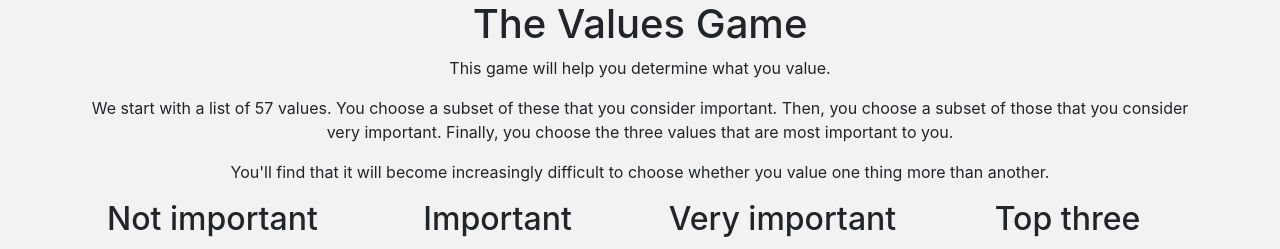
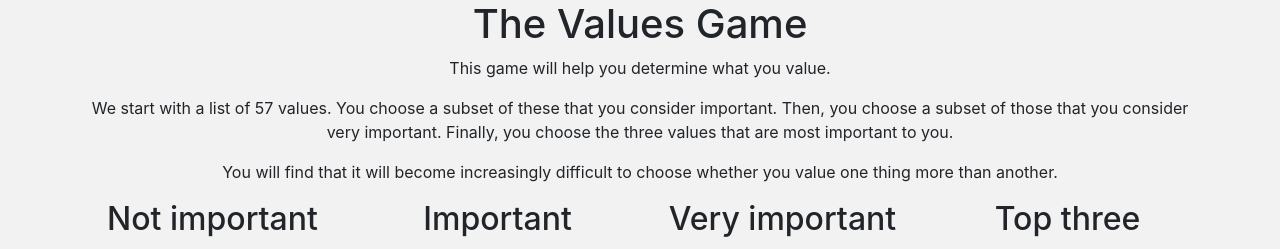
Before and after one commit to peterakkies/ValuesGame, a React (Create React App) app: page / in a window 1280 px wide. Shown: the top 249 px of the page. Built offline with nearby package versions, Linux system fonts and the light colour scheme.

Commit message:
Fixed typo.

```diff
--- a/src/Containers/App.js
+++ b/src/Containers/App.js
@@ -19,7 +19,7 @@ class App extends Component {
 						are most important to you.
 					</p>
 					<p>
-						You'll find that it will become increasingly difficult to choose
+						You will find that it will become increasingly difficult to choose
 						whether you value one thing more than another.
 					</p>
 					<Buckets />
```
